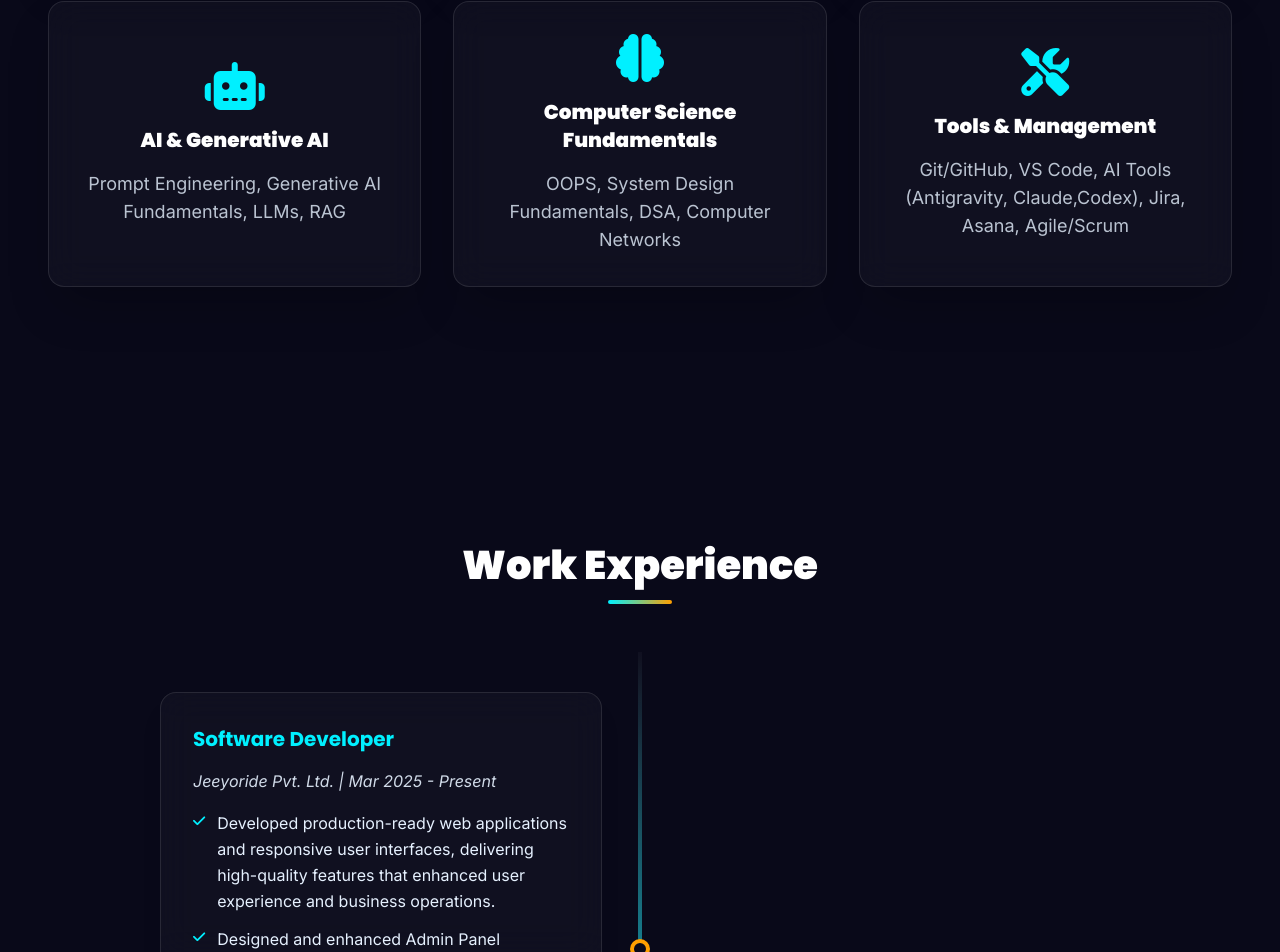
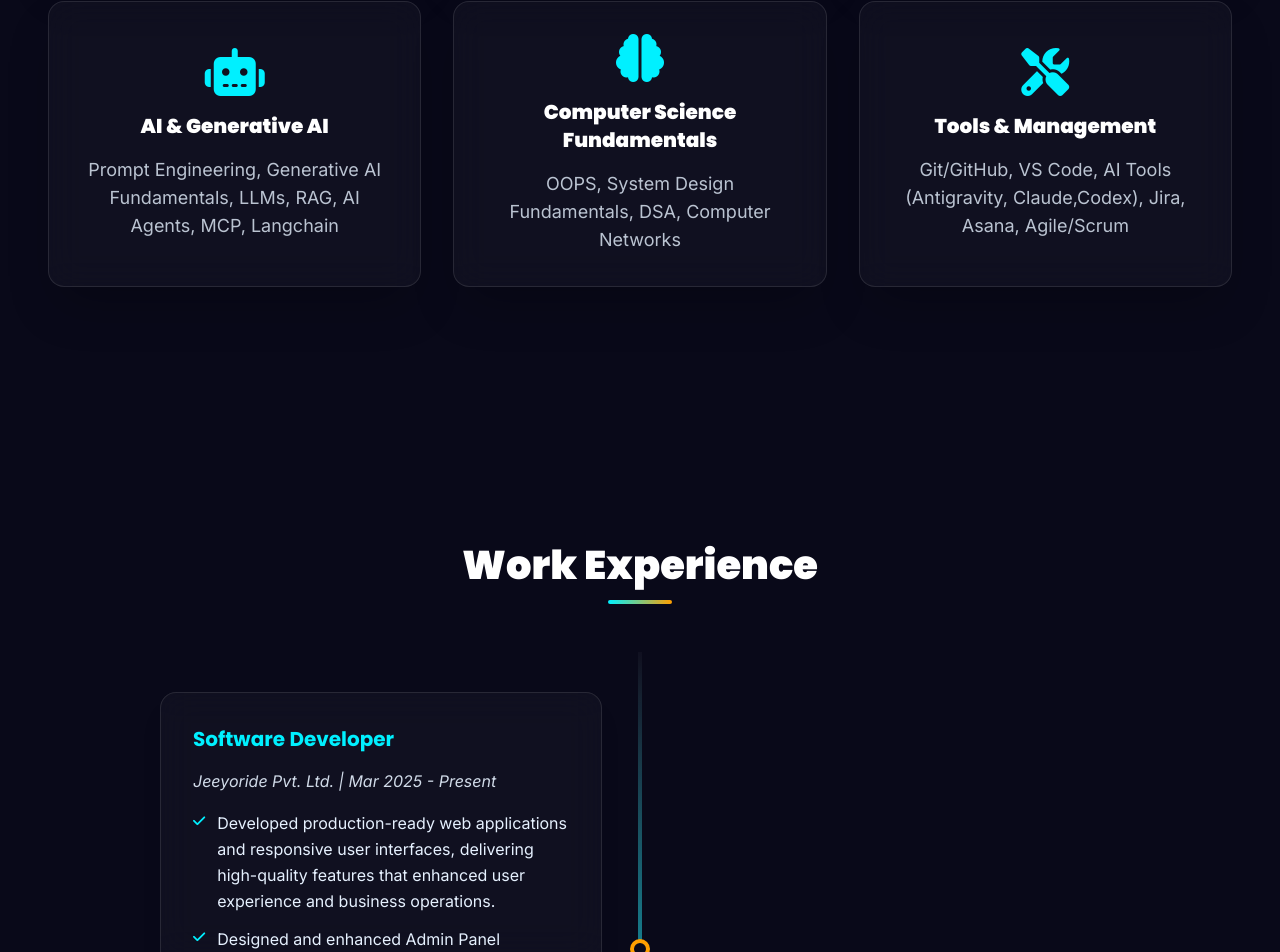
Before and after one commit to Swatantraraj19/Swatantra_Portfolio, a React (Vite) app: page / in a window 1280 px wide. Shown: the part 1894-2846 px from the top of the page. Built offline with nearby package versions, Linux system fonts and the light colour scheme.

Commit message:
feat: update AI skills in Skills component

```diff
--- a/src/components/Skills.jsx
+++ b/src/components/Skills.jsx
@@ -3,7 +3,7 @@ const Skills = () => {
       { name: "Programming Languages", icon: "fas fa-code", desc: "C++, JavaScript, Python, TypeScript" },
       { name: "Frontend Development", icon: "fas fa-desktop", desc: "React JS, HTML5, CSS3, Tailwind CSS, Framer Motion" },
       { name: "Backend & Databases", icon: "fas fa-database", desc: "Firebase Authentication, Firestore, REST APIs" },
-      { name: "AI & Generative AI", icon: "fas fa-robot", desc: "Prompt Engineering, Generative AI Fundamentals, LLMs, RAG" },
+      { name: "AI & Generative AI", icon: "fas fa-robot", desc: "Prompt Engineering, Generative AI Fundamentals, LLMs, RAG, AI Agents, MCP, Langchain" },
       { name: "Computer Science Fundamentals", icon: "fas fa-brain", desc: "OOPS, System Design Fundamentals, DSA, Computer Networks" },
       { name: "Tools & Management", icon: "fas fa-tools", desc: "Git/GitHub, VS Code, AI Tools (Antigravity, Claude,Codex), Jira, Asana, Agile/Scrum" }
     ];
```
